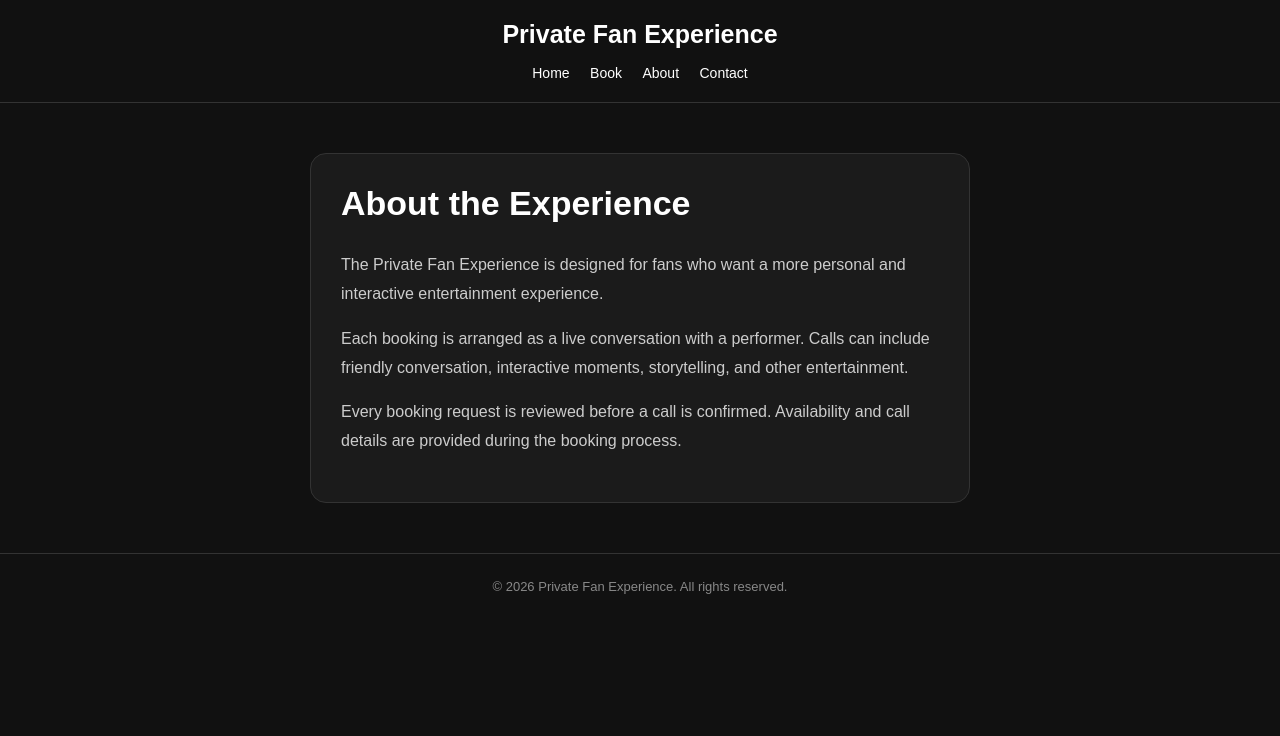
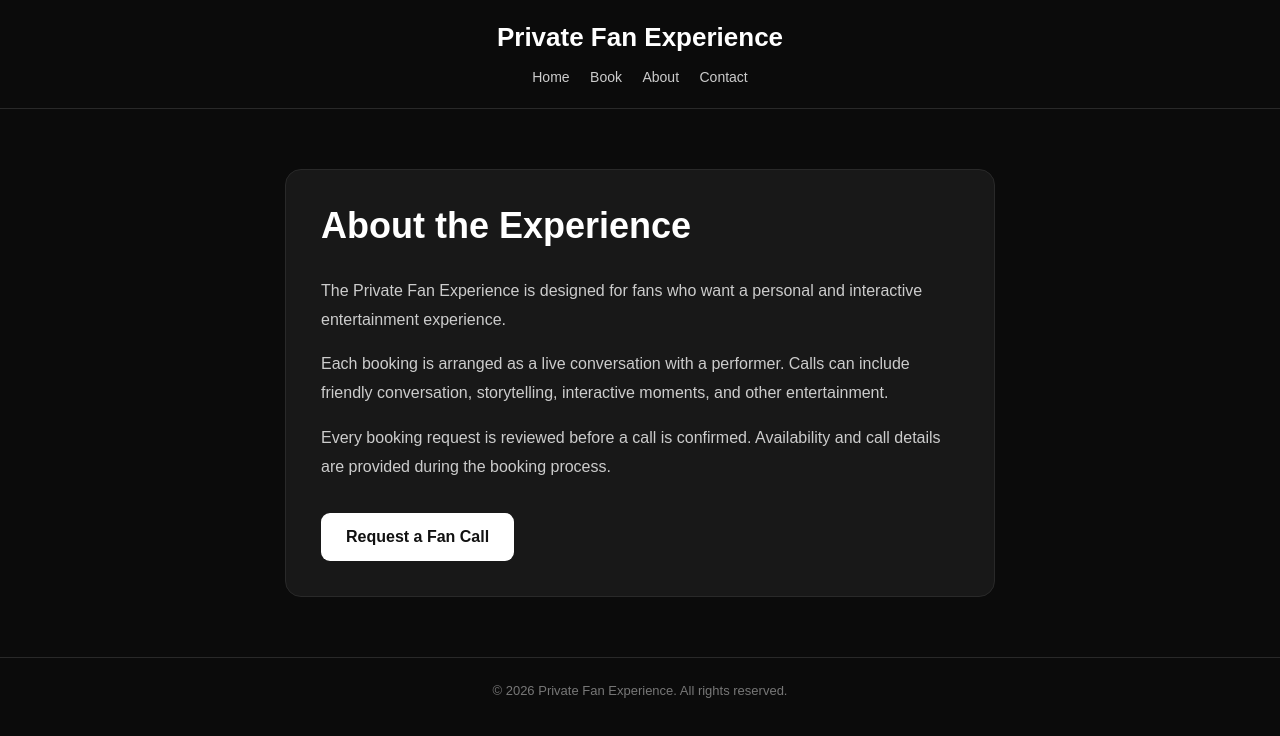
Before and after one commit to matts485/-matt-live-calls., a website: page about.html in a window 1280 px wide. Drawn offline with Linux system fonts and the light colour scheme.

Commit message:
Update about page

```diff
--- a/about.html
+++ b/about.html
@@ -13,19 +13,19 @@
     body {
       margin: 0;
       font-family: Arial, sans-serif;
-      background: #111;
+      background: #0b0b0b;
       color: #fff;
     }
 
     header {
-      padding: 20px;
+      padding: 22px 20px;
       text-align: center;
-      border-bottom: 1px solid #333;
+      border-bottom: 1px solid #292929;
     }
 
     header h1 {
       margin: 0;
-      font-size: 25px;
+      font-size: 26px;
     }
 
     nav {
@@ -33,41 +33,63 @@
     }
 
     nav a {
-      color: #fff;
+      color: #ccc;
       text-decoration: none;
       margin: 0 8px;
       font-size: 14px;
     }
 
     .container {
-      max-width: 700px;
+      max-width: 750px;
       margin: auto;
-      padding: 50px 20px;
+      padding: 60px 20px;
     }
 
     .card {
-      background: #1b1b1b;
-      padding: 30px;
+      background: #181818;
+      border: 1px solid #292929;
       border-radius: 16px;
-      border: 1px solid #333;
+      padding: 35px;
     }
 
     h2 {
-      font-size: 34px;
+      font-size: 36px;
       margin-top: 0;
     }
 
     p {
       color: #ccc;
       line-height: 1.8;
+      font-size: 16px;
+    }
+
+    .button {
+      display: inline-block;
+      margin-top: 15px;
+      padding: 15px 25px;
+      background: #fff;
+      color: #111;
+      text-decoration: none;
+      border-radius: 9px;
+      font-weight: bold;
     }
 
     footer {
+      border-top: 1px solid #292929;
       text-align: center;
       padding: 25px;
-      color: #888;
+      color: #777;
       font-size: 13px;
-      border-top: 1px solid #333;
+    }
+
+    @media (max-width: 600px) {
+      .card {
+        padding: 25px;
+      }
+
+      h2 {
+        font-size: 30px;
+      }
     }
   </style>
 </head>
@@ -86,19 +108,20 @@
 </header>
 
 <div class="container">
+
   <div class="card">
 
     <h2>About the Experience</h2>
 
     <p>
-        The Private Fan Experience is designed for fans who want a more
+      The Private Fan Experience is designed for fans who want a
       personal and interactive entertainment experience.
     </p>
 
     <p>
       Each booking is arranged as a live conversation with a performer.
-        Calls can include friendly conversation, interactive moments,
-        storytelling, and other entertainment.
+      Calls can include friendly conversation, storytelling, interactive
+      moments, and other entertainment.
     </p>
 
     <p>
@@ -106,7 +129,12 @@
       Availability and call details are provided during the booking process.
     </p>
 
+    <a class="button" href="book.html">
+      Request a Fan Call
+    </a>
+
   </div>
+
 </div>
 
 <footer>
```
Lines whose indentation alone changed are shown as unchanged.
